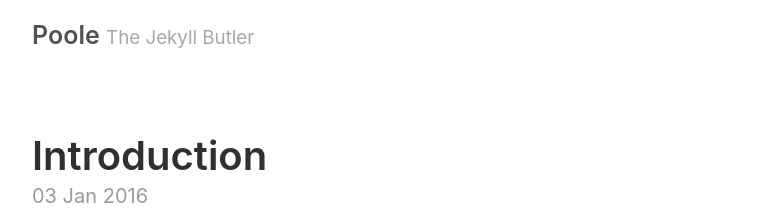
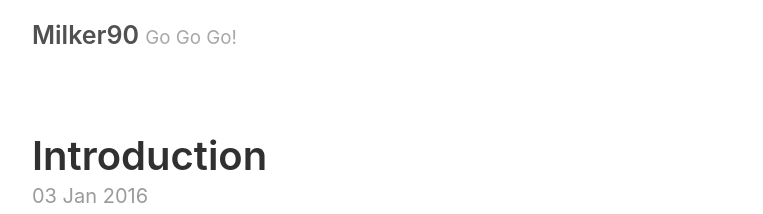
Before and after one commit to Milker90/milker90.github.io, a Jekyll site: the page built from index.html, in a window 1280 px wide. Shown: the top 214 px of the page, without its empty margins (258-1021 px from the left). Built offline with Jekyll 4.4.1, drawn with Linux system fonts in a browser that asks for light colours; the list of posts is cut into pages by our own code.

Commit message:
update info

```diff
--- a/_config.yml
+++ b/_config.yml
@@ -2,9 +2,9 @@
 permalink:           pretty
 
 # Setup
-title:               Poole
-tagline:             The Jekyll Butler
-url:                 http://getpoole.com
+title:               Milker90
+tagline:             Go Go Go!
+url:                 http://niecpq.com
 paginate:            1
 baseurl:             ""
 
@@ -17,14 +17,14 @@ sass:
 
 # About/contact
 author:
-  name:              Mark Otto
-  url:               https://twitter.com/mdo
-  email:             markdotto@gmail.com
+  name:              Milker90
+  url:               http://niecpq.com
+  email:             516346496@qq.com
 
 # Custom vars
 version:             2.0.0
 github:
-  repo:              https://github.com/poole/poole
+  repo:              https://github.com/milker90
 
 # Gems
 gems:
```
